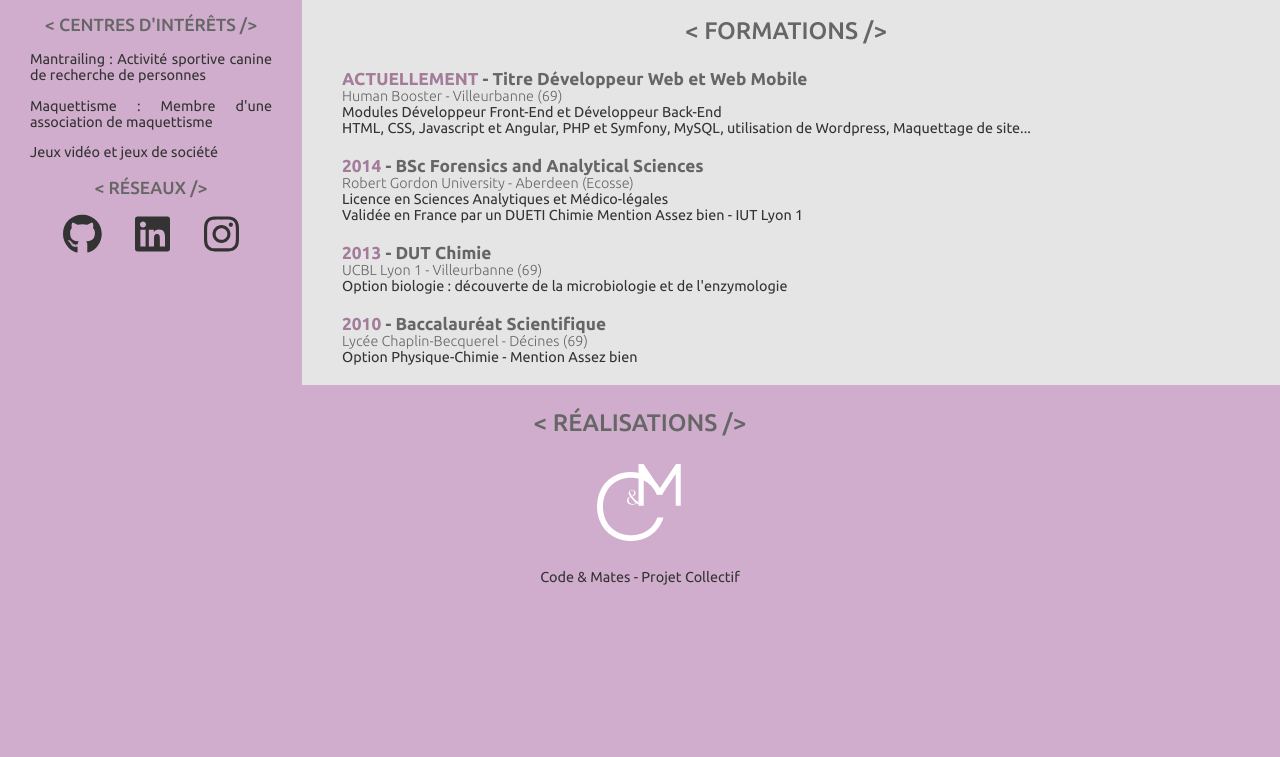
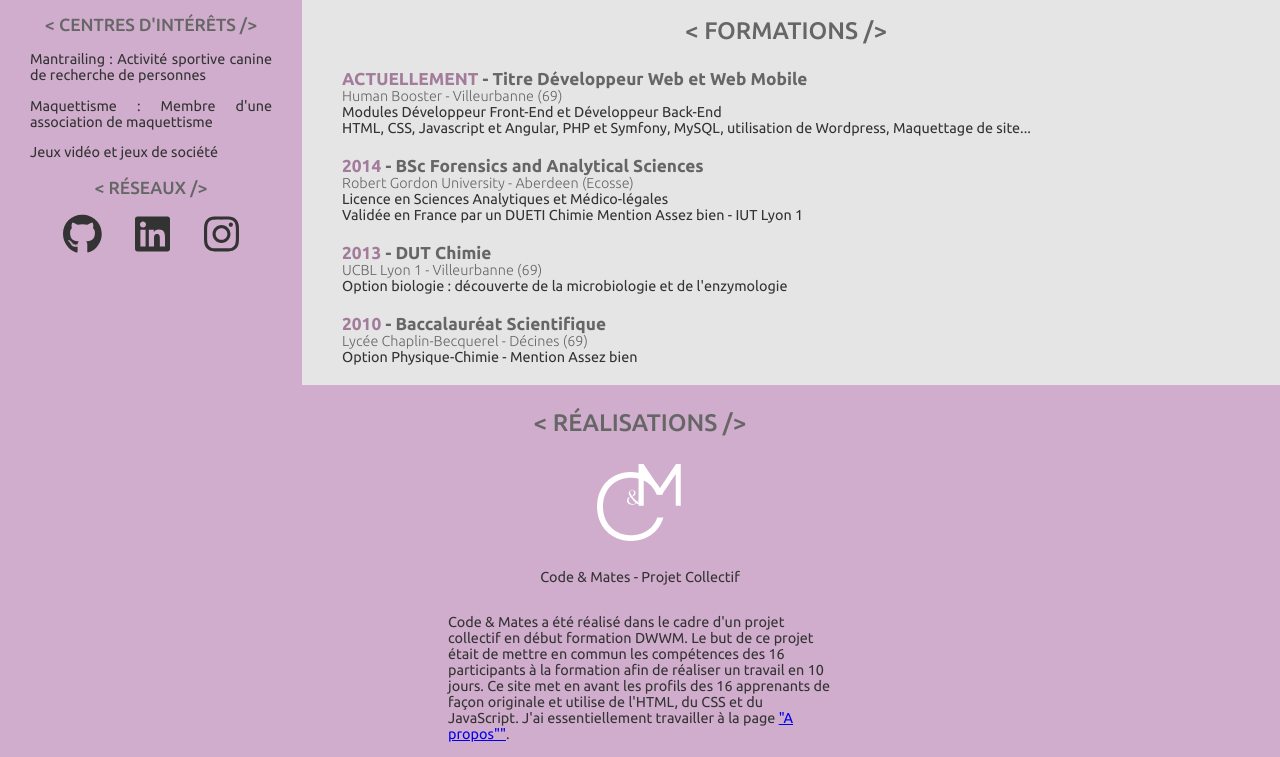
Before and after one commit to Eriole/eriole.github.io, a plain HTML site: page index.html in a window 1280 px wide. Shown: the part 590-1347 px from the top of the page. Before the commit the page ends 1190 px from the top, so only its background shows below. Drawn offline with Linux system fonts and the light colour scheme.

Commit message:
ajout description code and mates

```diff
--- a/css/styles.css
+++ b/css/styles.css
@@ -48,10 +48,16 @@ header {
 	/* box-shadow: -2px -2px 5px #666666; */
 }
 
+/* .projets {
+	background: linear-gradient(rgba(208, 173, 204, 1), rgba(171, 132, 203, 1))
+} */
+
 .realisation {
 	display: flex;
 	flex-direction: column;
 	align-items: center;
+	margin: auto;
+	width: 30%;
 }
 
 /* Barre de progression des compétences */
@@ -102,6 +108,7 @@ h3 {
 	font-size: 1.5em;
 	text-align: center;
 	color: #666666;
+
 }
 
 .left > h3 {
--- a/index.html
+++ b/index.html
@@ -139,11 +139,12 @@
     </section>
     </div>
 
-    <section>
+    <section class="projets">
         <h3>&lt; RÉALISATIONS /&gt;</h3>
         <div class="realisation">
             <a href="https://codeandmates.github.io/hbdwwm/index.html" target="_blank"><img src="img/CodeAndMates.png"></a>
             <p>Code & Mates - Projet Collectif</p>
+            <p>Code & Mates a été réalisé dans le cadre d'un projet collectif en début formation DWWM. Le but de ce projet était de mettre en commun les compétences des 16 participants à la formation afin de réaliser un travail en 10 jours. Ce site met en avant les profils des 16 apprenants de façon originale et utilise de l'HTML, du CSS et du JavaScript. J'ai essentiellement travailler à la page <a href="https://codeandmates.github.io/hbdwwm/a_propos.html" target="_blank">"A propos""</a>.</p>
         </div>
     </section>
 </body>
```
